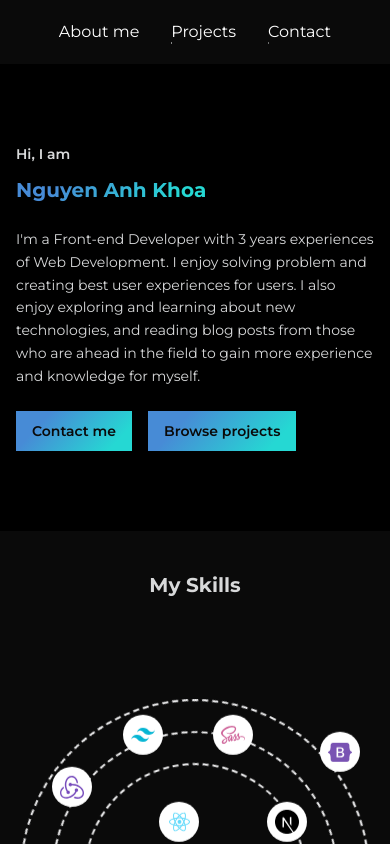
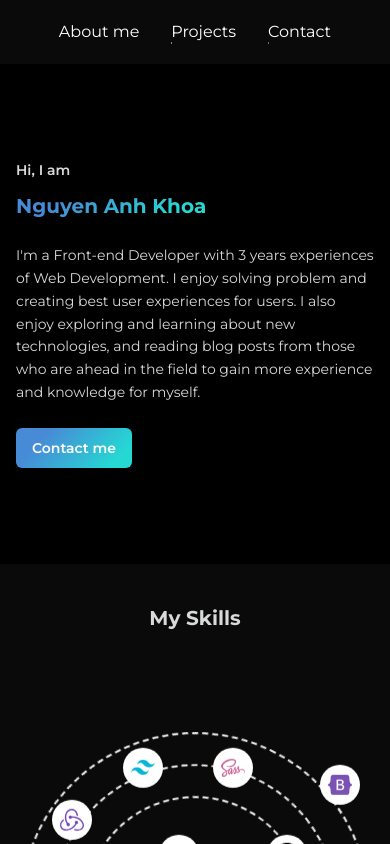
Before and after one commit to anhkhoa1408/my-portfolio, a Vue app: page / in a window 390 px wide. Shown: the top 844 px of the page. Built offline with nearby package versions, Linux system fonts and the light colour scheme.

Commit message:
style(banner): update responsive

```diff
--- a/src/assets/style/components/button.css
+++ b/src/assets/style/components/button.css
@@ -1,5 +1,5 @@
 .btn {
-  @apply outline-none bg-white active:opacity-50 min-h-[40px] lg:min-h-[50px] px-4 py-2 lg:px-6 lg:py-3 text-sm lg:text-base font-semibold text-primary;
+  @apply outline-none bg-white active:opacity-50 min-h-[40px] lg:min-h-[50px] px-4 py-2 lg:px-6 lg:py-3 text-sm lg:text-base font-semibold text-white rounded-md;
 
   &.btn-primary {
     @apply ease-linear duration-300;
--- a/src/components/home/Banner.vue
+++ b/src/components/home/Banner.vue
@@ -3,7 +3,7 @@
 </script>
 
 <template>
-  <div id="banner" class="banner h-fit lg:h-screen flex items-center">
+  <div id="banner" class="banner h-[500px] lg:h-screen flex items-center">
     <div class="container py-20 md:py-16 lg:py-32 grid grid-cols-5">
       <div class="col-span-5 lg:col-span-3 flex flex-col items-start gradial-box">
         <p class="font-semibold text-sm xl:text-base mb-3">Hi, I am</p>
@@ -15,7 +15,6 @@
         </p>
         <div>
           <button class="btn btn-primary mr-4">Contact me</button>
-          <button class="btn btn-primary">Browse projects</button>
         </div>
       </div>
       <div class="col-span-2">
```
